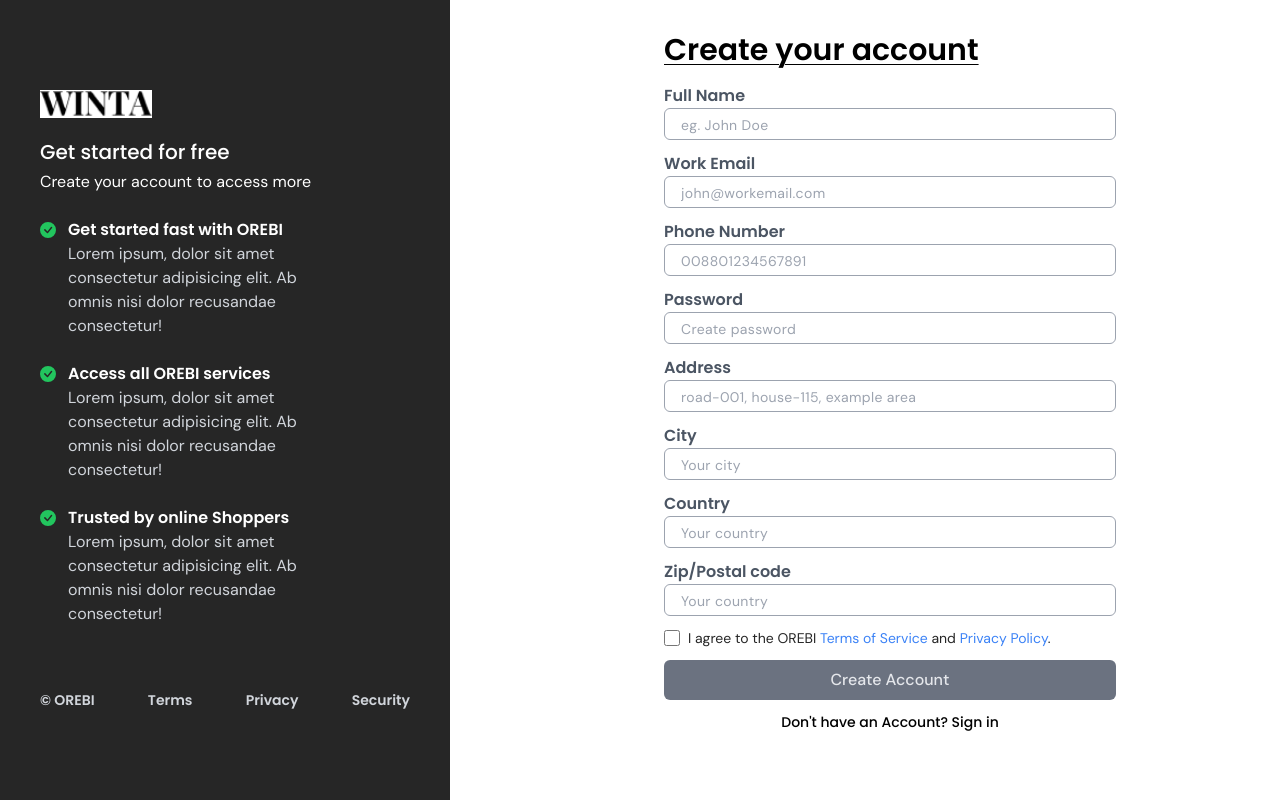
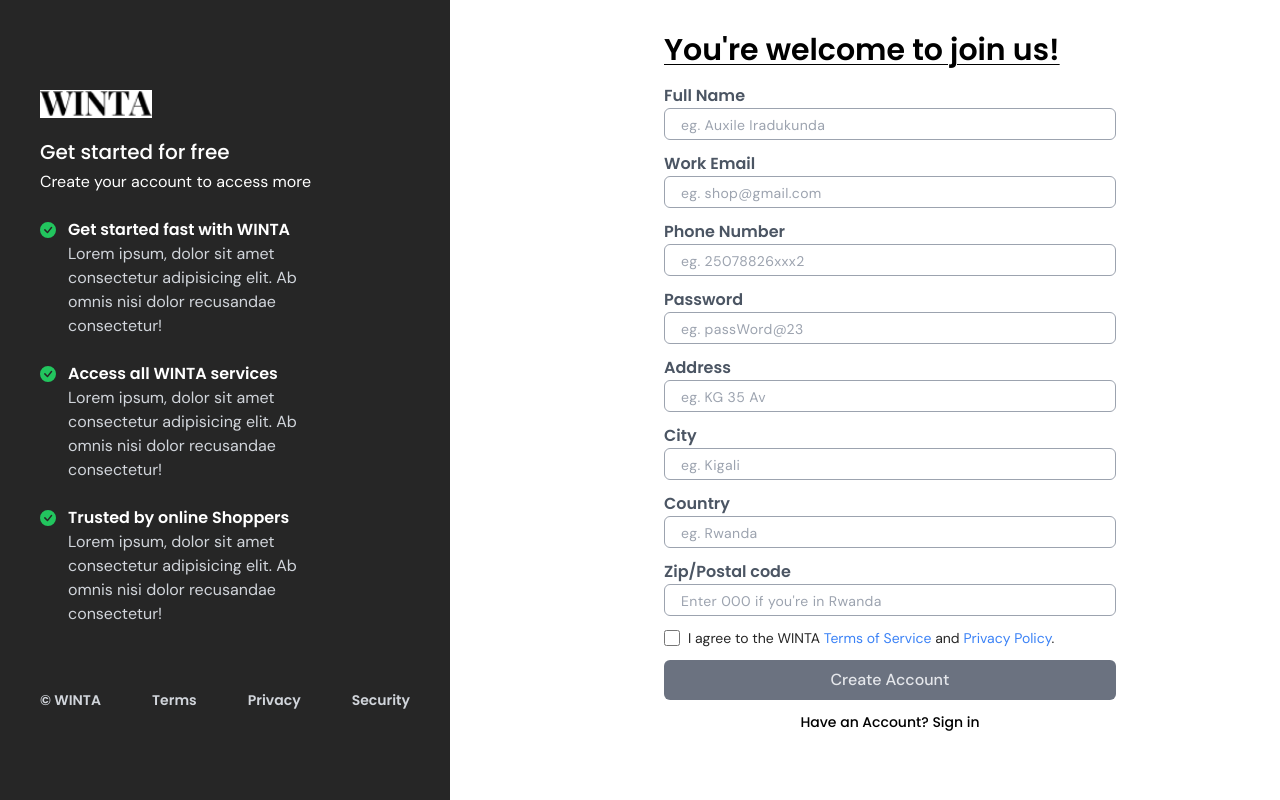
Before and after one commit to Auxile-Isaac/winta_frontEnd, a React (Create React App) app: page /signup in a window 1280 px wide. Built offline with nearby package versions, Linux system fonts and the light colour scheme.

Commit message:
modified SignUp, SignIn and cart pages

```diff
--- a/src/pages/Account/SignIn.js
+++ b/src/pages/Account/SignIn.js
@@ -62,7 +62,7 @@
             </span>
             <p className="text-base text-gray-300">
               <span className="text-white font-semibold font-titleFont">
-                Get started fast with OREBI
+                Get started fast with WINTA
               </span>
               <br />
               Lorem ipsum, dolor sit amet consectetur adipisicing elit. Ab omnis
@@ -75,7 +75,7 @@
             </span>
             <p className="text-base text-gray-300">
               <span className="text-white font-semibold font-titleFont">
-                Access all OREBI services
+                Access all WINTA services
               </span>
               <br />
               Lorem ipsum, dolor sit amet consectetur adipisicing elit. Ab omnis
@@ -98,7 +98,7 @@
           <div className="flex items-center justify-between mt-10">
             <Link to="/">
               <p className="text-sm font-titleFont font-semibold text-gray-300 hover:text-white cursor-pointer duration-300">
-                © OREBI
+                © WINTA
               </p>
             </Link>
             <p className="text-sm font-titleFont font-semibold text-gray-300 hover:text-white cursor-pointer duration-300">
@@ -145,7 +145,7 @@
                     value={email}
                     className="w-full h-8 placeholder:text-sm placeholder:tracking-wide px-4 text-base font-medium placeholder:font-normal rounded-md border-[1px] border-gray-400 outline-none"
                     type="email"
-                    placeholder="john@workemail.com"
+                    placeholder="eg. shop@gmail.com"
                   />
                   {errEmail && (
                     <p className="text-sm text-red-500 font-titleFont font-semibold px-4">
@@ -165,7 +165,7 @@
                     value={password}
                     className="w-full h-8 placeholder:text-sm placeholder:tracking-wide px-4 text-base font-medium placeholder:font-normal rounded-md border-[1px] border-gray-400 outline-none"
                     type="password"
-                    placeholder="Create password"
+                    placeholder="Could you please whisper the secret word to me? "
                   />
                   {errPassword && (
                     <p className="text-sm text-red-500 font-titleFont font-semibold px-4">
--- a/src/pages/Account/SignUp.js
+++ b/src/pages/Account/SignUp.js
@@ -116,7 +116,7 @@
         zip
       ) {
         setSuccessMsg(
-          `Hello dear ${clientName}, Welcome you to OREBI Admin panel. We received your Sign up request. We are processing to validate your access. Till then stay connected and additional assistance will be sent to you by your mail at ${email}`
+          `Hello dear ${clientName}, Welcome you to WINTA Admin panel. We received your Sign up request. We are processing to validate your access. Till then stay connected and additional assistance will be sent to you by your mail at ${email}`
         );
         setClientName("");
         setEmail("");
@@ -148,7 +148,7 @@
             </span>
             <p className="text-base text-gray-300">
               <span className="text-white font-semibold font-titleFont">
-                Get started fast with OREBI
+                Get started fast with WINTA
               </span>
               <br />
               Lorem ipsum, dolor sit amet consectetur adipisicing elit. Ab omnis
@@ -161,7 +161,7 @@
             </span>
             <p className="text-base text-gray-300">
               <span className="text-white font-semibold font-titleFont">
-                Access all OREBI services
+                Access all WINTA services
               </span>
               <br />
               Lorem ipsum, dolor sit amet consectetur adipisicing elit. Ab omnis
@@ -183,7 +183,7 @@
           </div>
           <div className="flex items-center justify-between mt-10">
             <p className="text-sm font-titleFont font-semibold text-gray-300 hover:text-white cursor-pointer duration-300">
-              © OREBI
+              © WINTA
             </p>
             <p className="text-sm font-titleFont font-semibold text-gray-300 hover:text-white cursor-pointer duration-300">
               Terms
@@ -216,7 +216,7 @@
           <form className="w-full lgl:w-[500px] h-screen flex items-center justify-center">
             <div className="px-6 py-4 w-full h-[96%] flex flex-col justify-start overflow-y-scroll scrollbar-thin scrollbar-thumb-primeColor">
               <h1 className="font-titleFont underline underline-offset-4 decoration-[1px] font-semibold text-2xl mdl:text-3xl mb-4">
-                Create your account
+                You're welcome to join us!
               </h1>
               <div className="flex flex-col gap-3">
                 {/* client name */}
@@ -229,7 +229,7 @@
                     value={clientName}
                     className="w-full h-8 placeholder:text-sm placeholder:tracking-wide px-4 text-base font-medium placeholder:font-normal rounded-md border-[1px] border-gray-400 outline-none"
                     type="text"
-                    placeholder="eg. John Doe"
+                    placeholder="eg. Auxile Iradukunda"
                   />
                   {errClientName && (
                     <p className="text-sm text-red-500 font-titleFont font-semibold px-4">
@@ -248,7 +248,7 @@
                     value={email}
                     className="w-full h-8 placeholder:text-sm placeholder:tracking-wide px-4 text-base font-medium placeholder:font-normal rounded-md border-[1px] border-gray-400 outline-none"
                     type="email"
-                    placeholder="john@workemail.com"
+                    placeholder="eg. shop@gmail.com"
                   />
                   {errEmail && (
                     <p className="text-sm text-red-500 font-titleFont font-semibold px-4">
@@ -267,7 +267,7 @@
                     value={phone}
                     className="w-full h-8 placeholder:text-sm placeholder:tracking-wide px-4 text-base font-medium placeholder:font-normal rounded-md border-[1px] border-gray-400 outline-none"
                     type="text"
-                    placeholder="008801234567891"
+                    placeholder="eg. 25078826xxx2"
                   />
                   {errPhone && (
                     <p className="text-sm text-red-500 font-titleFont font-semibold px-4">
@@ -286,7 +286,7 @@
                     value={password}
                     className="w-full h-8 placeholder:text-sm placeholder:tracking-wide px-4 text-base font-medium placeholder:font-normal rounded-md border-[1px] border-gray-400 outline-none"
                     type="password"
-                    placeholder="Create password"
+                    placeholder="eg. passWord@23"
                   />
                   {errPassword && (
                     <p className="text-sm text-red-500 font-titleFont font-semibold px-4">
@@ -305,7 +305,7 @@
                     value={address}
                     className="w-full h-8 placeholder:text-sm placeholder:tracking-wide px-4 text-base font-medium placeholder:font-normal rounded-md border-[1px] border-gray-400 outline-none"
                     type="text"
-                    placeholder="road-001, house-115, example area"
+                    placeholder="eg. KG 35 Av"
                   />
                   {errAddress && (
                     <p className="text-sm text-red-500 font-titleFont font-semibold px-4">
@@ -324,7 +324,7 @@
                     value={city}
                     className="w-full h-8 placeholder:text-sm placeholder:tracking-wide px-4 text-base font-medium placeholder:font-normal rounded-md border-[1px] border-gray-400 outline-none"
                     type="text"
-                    placeholder="Your city"
+                    placeholder="eg. Kigali"
                   />
                   {errCity && (
                     <p className="text-sm text-red-500 font-titleFont font-semibold px-4">
@@ -343,7 +343,7 @@
                     value={country}
                     className="w-full h-8 placeholder:text-sm placeholder:tracking-wide px-4 text-base font-medium placeholder:font-normal rounded-md border-[1px] border-gray-400 outline-none"
                     type="text"
-                    placeholder="Your country"
+                    placeholder="eg. Rwanda"
                   />
                   {errCountry && (
                     <p className="text-sm text-red-500 font-titleFont font-semibold px-4">
@@ -362,7 +362,7 @@
                     value={zip}
                     className="w-full h-8 placeholder:text-sm placeholder:tracking-wide px-4 text-base font-medium placeholder:font-normal rounded-md border-[1px] border-gray-400 outline-none"
                     type="text"
-                    placeholder="Your country"
+                    placeholder="Enter 000 if you're in Rwanda"
                   />
                   {errZip && (
                     <p className="text-sm text-red-500 font-titleFont font-semibold px-4">
@@ -379,7 +379,7 @@
                     type="checkbox"
                   />
                   <p className="text-sm text-primeColor">
-                    I agree to the OREBI{" "}
+                    I agree to the WINTA{" "}
                     <span className="text-blue-500">Terms of Service </span>and{" "}
                     <span className="text-blue-500">Privacy Policy</span>.
                   </p>
@@ -395,7 +395,7 @@
                   Create Account
                 </button>
                 <p className="text-sm text-center font-titleFont font-medium">
-                  Don't have an Account?{" "}
+                  Have an Account?{" "}
                   <Link to="/signin">
                     <span className="hover:text-blue-600 duration-300">
                       Sign in
--- a/src/pages/Cart/ItemCard.js
+++ b/src/pages/Cart/ItemCard.js
@@ -21,7 +21,7 @@
       </div>
       <div className="col-span-5 mdl:col-span-3 flex items-center justify-between py-4 mdl:py-0 px-4 mdl:px-0 gap-6 mdl:gap-0">
         <div className="flex w-1/3 items-center text-lg font-semibold">
-          ${item.price}
+          Rwf {item.price}
         </div>
         <div className="w-1/3 flex items-center gap-6 text-lg">
           <span
@@ -39,7 +39,7 @@
           </span>
         </div>
         <div className="w-1/3 flex items-center font-titleFont font-bold text-lg">
-          <p>${item.quantity * item.price}</p>
+          <p>Rwf {item.quantity * item.price}</p>
         </div>
       </div>
     </div>
```
Also changed, not shown: src/pages/Cart/Cart.js (+6 -5 lines).
